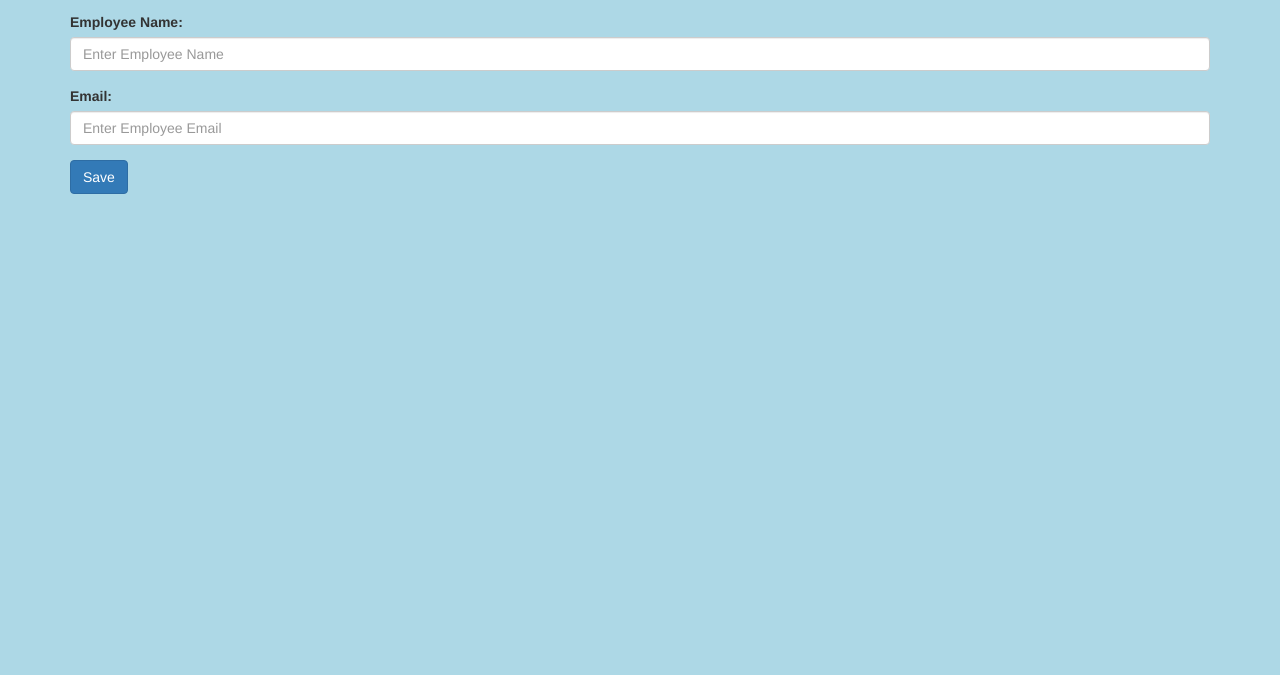
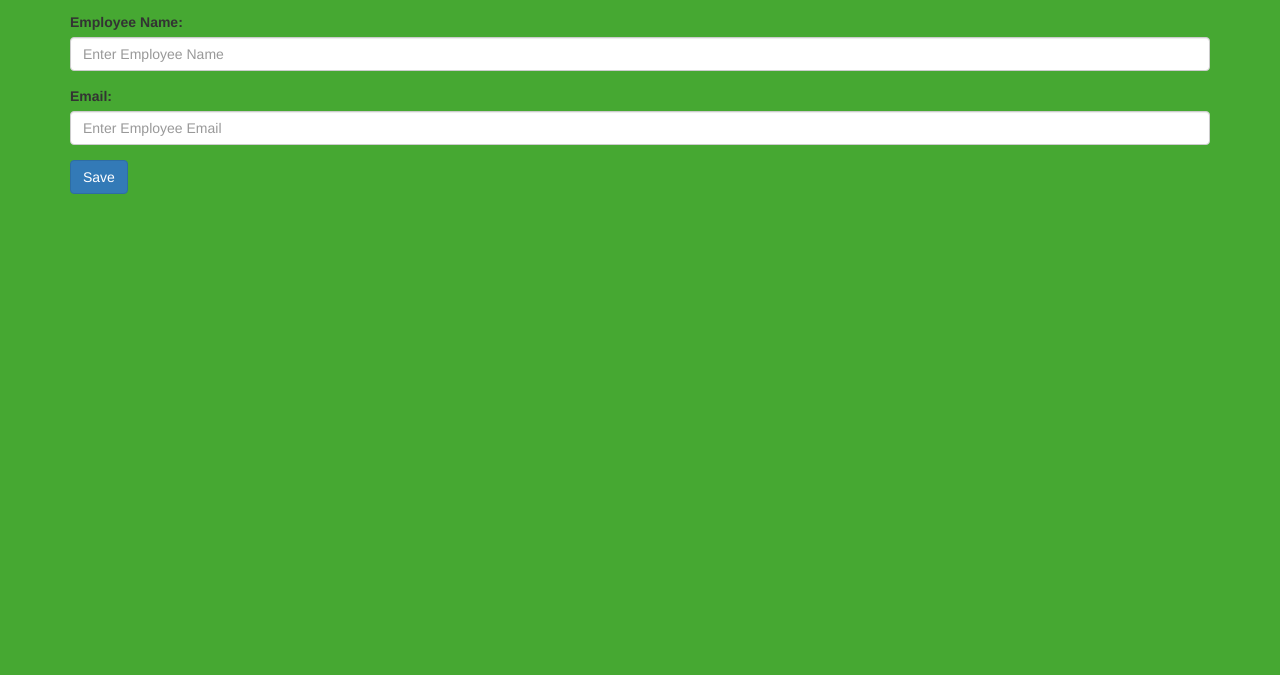
Before and after one commit to Abkt2001/Project-, a plain HTML site: page index.html in a window 1280 px wide. Shown: the part 125-800 px from the top of the page. Drawn offline with nearby package versions, Linux system fonts and the light colour scheme.

Commit message:
color change

```diff
--- a/index.html
+++ b/index.html
@@ -13,7 +13,9 @@
         <script
         src="http://login2explore.com/jpdb/resources/js/0.0.3/jpdb-commons.js"></script>
     </head>
-    <body style="background-color: lightblue">
+    <!-- commit -->
+    <body style="background-color: rgb(70, 168, 50)">
+        <!-- / -->
         <div class="container">
             <h2>Information Form</h2>
             <form id="empForm" method="post">
```
